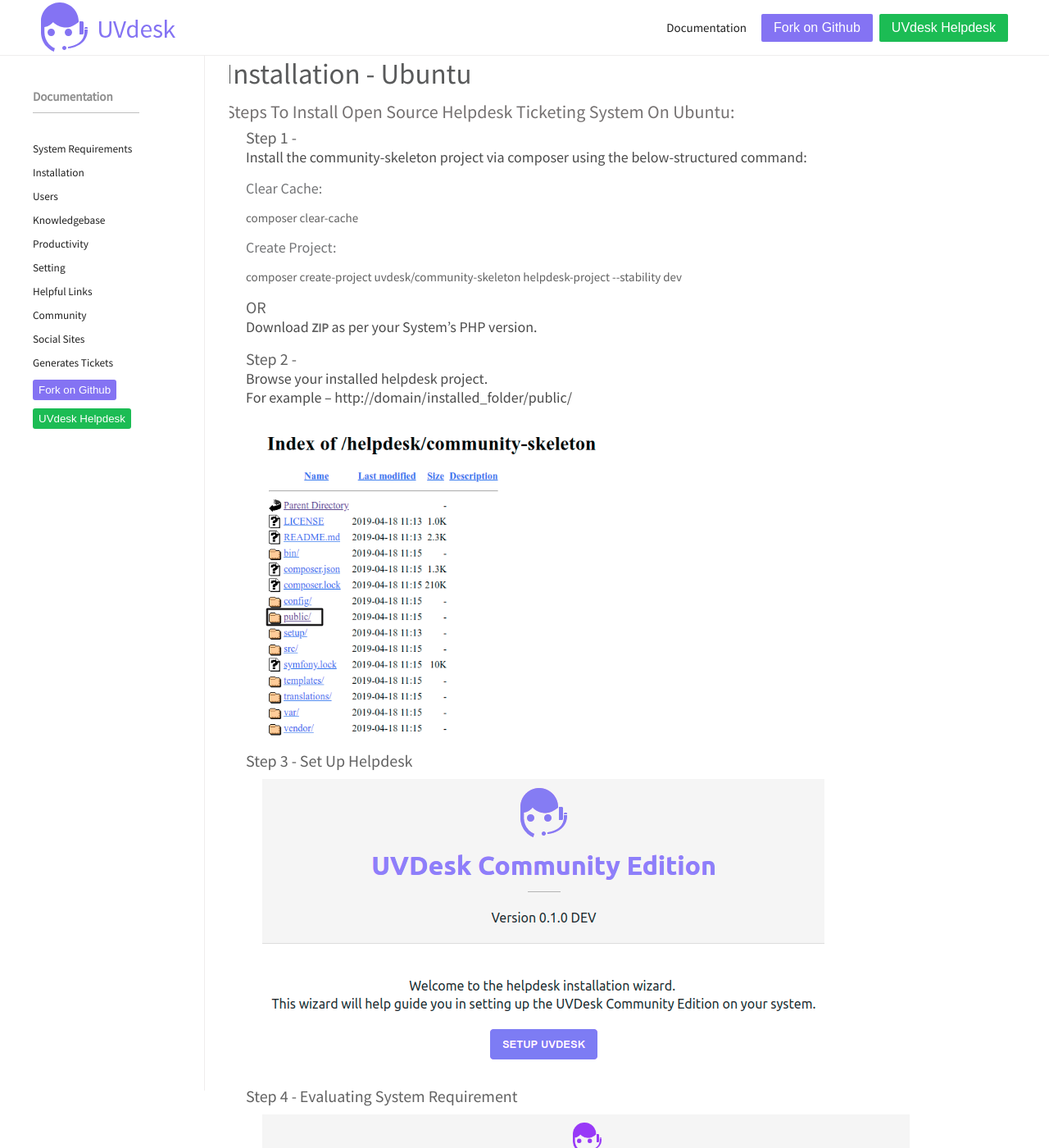
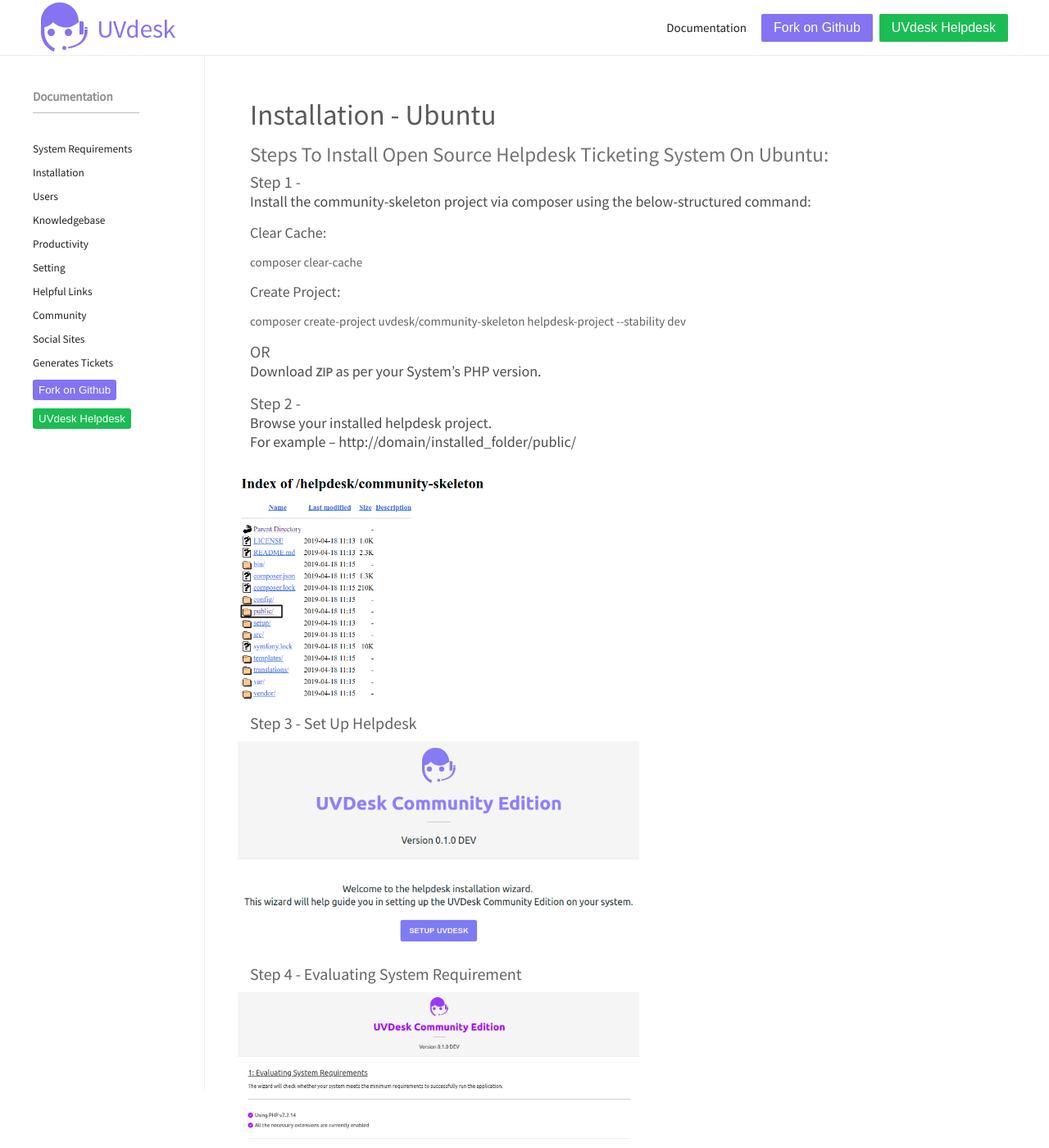
Before and after one commit to uvdesk/uvdesk.github.io, a Jekyll site: the page built from _uvdemo/installation/installation-ubuntu.html, in a window 1280 px wide and 1400 px high. Shown: the whole window at 82% size. Built offline with Jekyll 4.4.1, drawn with Linux system fonts in a browser that asks for light colours.

Commit message:
responsive - 17/06/19

```diff
--- a/_sass/component.scss
+++ b/_sass/component.scss
@@ -56,14 +56,8 @@
 .component-container .installation-component {
     grid-column: 2 / 4;
     grid-row: 2 / 3;
-    //padding: var(--component-container-content-padding);
-    padding-right: var(--component-container-content-padding);
-    padding-top: var(--component-container-content-padding);
-    padding-bottom: var(--component-container-content-padding);
-    padding-left: 10px;
-
+    padding: var(--component-container-content-padding);
 }
-
 /*
 Anmol:
 I changed 'grid-column: 1/3' to
--- a/_sass/main.scss
+++ b/_sass/main.scss
@@ -484,101 +484,3 @@
   display: table-cell;
   vertical-align: middle;
 }
-
-
-@media all and (min-width: 871px) {
-  .hamburger-menu {
-    display: none !important;
-  }
-
-  .ipsum-logo{
-    width: 100%;
-    height: auto;
-    padding-right: 10px;
-  }
-  /*
-  Anmol:
-  I am commenting out component-title and
-  component-sub-title because I am making
-  changes to them in the main2.scss file.
-
-  .component-title{
-    font-size: 35px;
-  }
-  .component-sub-title{
-    font-size: 30px;
-  }
-  */
-  .sub-a{
-    font-size: 22px;
-  }
-
-  .component-sub-a{
-    font-size: 22px;
-  }
-
-  .image-heading{
-    font-size: 20px;
-  }
-
-  /*
-  I commented out paragraph1 because I am using it in my own file
-  , main2.scss.
-
-  .paragraph1{
-
-    font-size: 18px;
-
-  }
-  */
-
-  .command-heading{
-
-    font-size: 18px;
-
-  }
-  .command{
-
-    font-size: 15px;
-  }
-
-
-
-}
-
-
-@media all and (max-width: 480px){
-
-  .installation-component{
-    grid-column: auto;
-    //font-size: 15px;
-
-  }
-  .components-topics{
-    font-size: 15px;
-  }
-
-  .sidebar-filler{
-    grid-column: auto;
-  }
-
-  .paragraph1 li b{
-    font-size: 12px;
-  }
-
-
-
-  .components-topics .ipsum-logo{
-
-    width: 300px;
-    height: auto;
-    margin-right: 40px;
-
-  }
-
-  .installation-component .components-topics p, .installation-component .components-topics li{
-    margin-right: 100px;
-  }
-
-
-}
--- a/_sass/main2.scss
+++ b/_sass/main2.scss
@@ -1,9 +1,11 @@
  .component-sub-a{
     font-size: 18px;
+    overflow-x: hidden !important;
   }
   .image-heading{
     margin-left: 10px;
     padding-right: 10px;
+    overflow-x: hidden !important;
   }
   .component-title{
     font-size: 30px;
@@ -13,6 +15,7 @@
     padding-bottom: 10px;
     color:#131516;
     padding-right: 10px;
+    overflow-x: hidden !important;
 
   }
   .component-sub-title{
@@ -22,7 +25,8 @@
     padding-bottom: 5px;
     color: #3a3535;
     padding-right: 10px;
-    font-size: 22px;
+    font-size: 25px;
+    overflow-x: hidden !important;
   }
 
 
@@ -37,16 +41,19 @@
     margin-left: 10px;
     color: black;
     font-size: 15px;
-    padding-right: 10px;
+    padding-right: 20px;
+    overflow-x: hidden !important;
+
   }
 
   .command-heading{
 
     margin-left: 10px;
     padding-bottom: 15px;
-    color: #3a3c3f;
+    color: #171819;
     padding-right: 10px;
     font-size: 15px;
+    overflow-x: hidden !important;
 
 
   }
@@ -54,6 +61,7 @@
     margin-left: 10px;
     padding-bottom: 15px;
     padding-right: 10px;
+    overflow-x: hidden !important;
   }
 
   .paragraph{
@@ -62,6 +70,7 @@
     font-size: 15px;
     padding-right: 10px;
     color: #3a3535;
+    overflow-x: hidden !important;
   }
 
   .paragraph1 li {
@@ -69,10 +78,13 @@
     padding-bottom: 5px;
     color: #535456;
     padding-right: 10px;
+    overflow-x: hidden !important;
+
   }
 
   .paragraph1 li b{
     font-size: 13px;
+
   }
 
   .sub-a{
@@ -82,19 +94,24 @@
     font-size: 18px;
     padding-right: 10px;
     list-style-type: none;
+    overflow-x: hidden !important;
   }
 
 
 .ipsum-logo{
 
+    max-width: 450px;
+
     width: auto;
     //height: auto;
     //padding-right: 10px;
     max-height: 400px;
-    margin-left: 30px;
+    margin-left: -30px;
     //padding-right: 50px;
     padding-top: 10px;
     padding-bottom: 10px;
+    overflow-x: hidden !important;
+
 
   }
 
@@ -187,20 +204,94 @@
 
   }// end of min width 871
 
+  @media all and (min-width: 1200px){
+    .ipsum-logo{
+      //width: auto;
+      max-height: 400px;
+      max-width: 700px;
+    }
+
+    .image-heading, .paragraph1, .command-heading, .command{
+      margin-left: -15px;
+    }
+
+    .component-title{
+      max-width: 1000px;
+    }
+
+
+  }
+
+  @media all and (min-width: 871px){
+    .ipsum-logo{
+      max-height: 300px;
+      max-width: 500px;
+    }
+
+    .installation-component{
+      margin-left: -30px;
+    }
+}
+
+
   @media all and (max-width: 870)
   {
     .ipsum-logo{
       max-height: 300px;
-      width: auto;
-      //object-fit: contain;
 
+      max-width: 400px;
+
+      overflow-x: hidden !important;
 
     }
 
-    .installation-compotent{
-      overflow-x: hidden !important;
+
+
+    //.installation-compotent{
+    //  overflow-x: hidden !important;
+    //}
+  }
+  @media all and (max-width: 720)
+  {
+    .ipsum-logo{
+      width: auto;
+      max-width: 500px;
+      margin-right: 20px;
+      padding-right: 30px;
     }
   }
+
+@media all and (max-width: 680px){
+
+  .ipsum-logo{
+    max-width: 500px;
+    max-height: 300px;
+    margin-left: -30px;
+    max-width: 400px;
+  }
+
+  .paragraph1, .command-heading, .command, .image-heading{
+    margin-left: -20px;
+  }
+
+  .footer123 p{
+    font-size: 15px;
+  }
+
+  .command-heading{
+    font-size: 15px;
+  }
+
+  .command{
+    font-size: 13px;
+  }
+
+  .component-title, .component-sub-title{
+    margin-left: -20px;
+  }
+}
+
+
 
 
   @media all and (max-width: 480px){
@@ -213,11 +304,13 @@
       max-width: 480px !important;
     }
 
-    .installation-component{
-      grid-column: auto;
-      //font-size: 15px;
+    .footer123 p{
+      font-size: 15px;
+      overflow-x: hidden !important;
+      padding-right: 50px;
+    }
 
-    }
+
     .components-topics{
       font-size: 15px;
     }
@@ -235,30 +328,47 @@
     }
 
 
-
     .components-topics .ipsum-logo{
 
       width: 300px;
       height: auto;
-      margin-right: 40px;
+      //margin-right: 40px;
+      margin-left: -30px;
 
     }
 
+    .component-title, .component-sub-title, .image-heading, .paragraph1, .command-heading, .command, .image-heading{
+
+        margin-left: -30px;
+        margin-right: 20px;
+    }
+
+  }// end of max width 480
+  @media all and (max-width: 410px)
+  {
+    .installation-component p{
+      max-width: 340px;
+      margin-right: 30px;
+    }
+  }
+
+
+  @media all and (max-width: 380px){
 
 
 
-  }// end of max width 480
+    p{
+      font-size: 12px;
+      padding-right: 40px;
 
-  @media all and (max-width: 380px){
-
-    .installation-compotent{
-      overflow-x: hidden !important;
+    }
+    .image-heading{
+      font-size: 17px;
     }
 
-    p{
-      font-size: 12px;
+    .command{
+      font-size: 15px;
     }
-
 
 
     .footer{
@@ -270,8 +380,14 @@
       grid-column: auto;
       //font-size: 15px;
       margin-right: 30px;
+      //margin-left: -10px;
 
 
+    }
+
+    .ipsum-logo{
+      margin-right: -20px;
+      max-width: 270px;
     }
 
     .component-sub-title > ol {
@@ -287,23 +403,20 @@
     .installation-component > p, .components-topics > p{
       //margin-right: calc(100% - 40%);
       margin-left: -20px;
+      max-width: 270px;
     }
 
     //does this even work???
-    .paragraph1 > li{
+    //.paragraph1 > li{
 
-        margin-left: -25px;
-    }
+        //margin-left: -25px;
+    //}
 
 
 
-    .components-topics .ipsum-logo{
 
-      width: 290px;
-      height: auto;
-      margin-left: -50px;
-
-
+    .footer123 p{
+      margin-right: -20px;
     }
 
 
@@ -313,4 +426,59 @@
 
   }// end of max width 380
 
-  //@@@@@@@@@@@@@@@@@@@@@#####################@@@@@@@@@@@@@@@@@@@@@@@@@@@@####################//
+  @media all and (max-width: 340px){
+
+
+
+    .component-sub-title{
+      width: 250px;
+      font-size: 25px;
+    }
+
+    .ipsum-logo{
+      max-width: 250px;
+      height: 300px;
+      //padding-left: 30px;
+
+    }
+
+    .image-heading{
+      font-size: 23px;
+    }
+
+    .paragraph1 {
+      font-size: 20px;
+      overflow-x: hidden !important;
+      padding-right: 40px;
+
+    }
+    .paragraph1 > li{
+      max-width: 200px;
+      font-size: 18px;
+      padding-top:10px;
+      padding-bottom: 10px;
+      overflow-x: hidden !important;
+
+    }
+    .command-heading{
+      font-size: 18px;
+    }
+
+    .command{
+      font-size: 15px;
+    }
+
+    .installation-component{
+      margin-left: -5px;
+    }
+
+    .footer123 p{
+      overflow-x: hidden !important;
+      margin-right: 20px;
+
+    }
+
+    b {
+      font-size: 16px;
+    }
+  }
```
